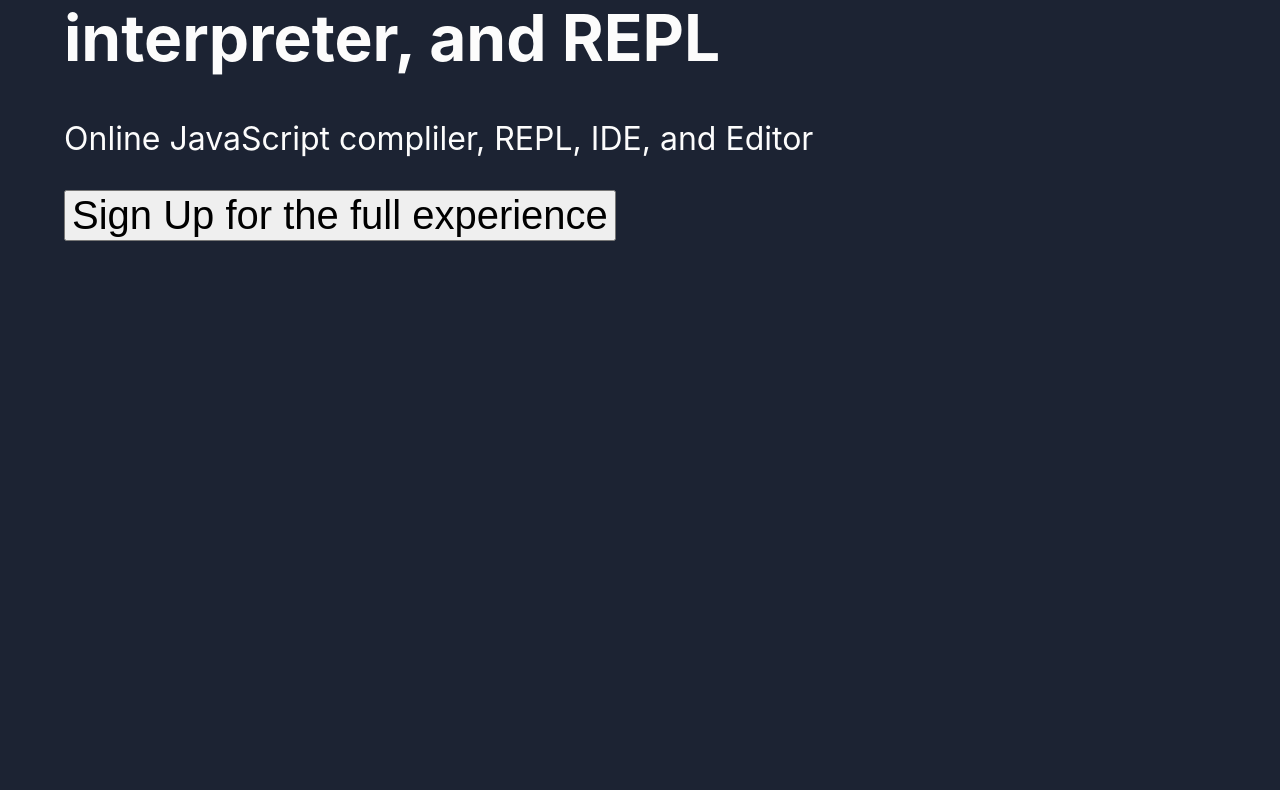
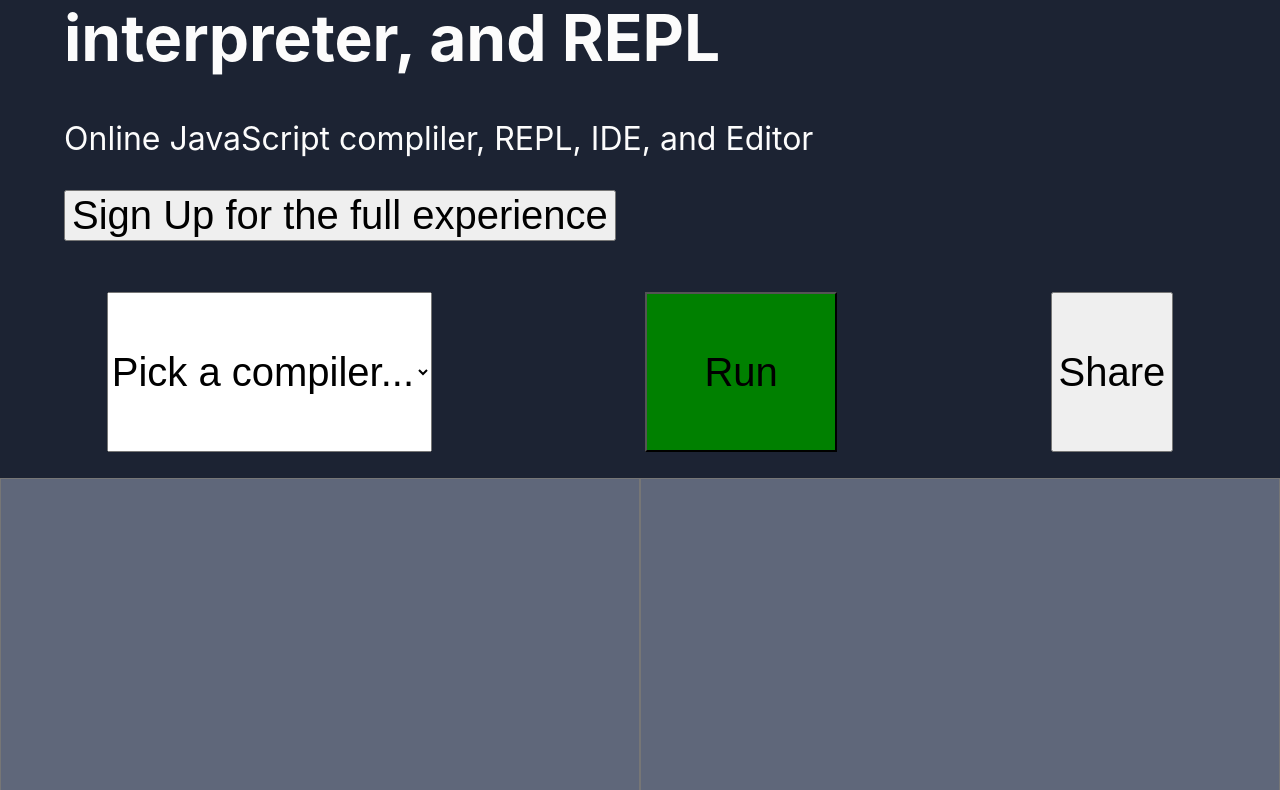
Before and after one commit to wayland-i/css-practice, a React (Create React App) app in the folder replit-homepage/: page / in a window 1280 px wide. Shown: the part 310-1100 px from the top of the page. Before the commit the page ends 800 px from the top, so only its background shows below. Built offline with nearby package versions, Linux system fonts and the light colour scheme.

Commit message:
feat: CodeEditor added to site

```diff
--- a/replit-homepage/src/App.css
+++ b/replit-homepage/src/App.css
@@ -5,3 +5,11 @@ div {
 button {
  font-size: 2.5rem;
 }
+
+textarea {
+  background-color: #5F677A;
+}
+
+select {
+  font-size: 2.5rem;
+}
--- a/replit-homepage/src/CodeEditor.js
+++ b/replit-homepage/src/CodeEditor.js
@@ -1,11 +1,47 @@
 import React from 'react';
+import styled from 'styled-components';
+
+const Editor = styled.div`
+    display: flex;
+    justify-content: space-around;
+`
+
+const Main = styled.div`
+
+
+`
+
+const Buttons = styled.div`
+    display: flex;
+    justify-content: space-around;
+    margin-bottom: 2%;
+`
 
 function CodeEditor() {
   return (
-    <div>
+    <Main>
 
+        <Buttons>
 
-    </div>
+            <select value='pick a compiler'>
+                <option value="">Pick a compiler...</option>
+                <option value="Node.js">Node.js</option>
+                <option value="Python">Python</option>
+                <option value="C++">C++</option>
+            </select>
+
+            <button style={{ 'backgroundColor': 'green', 'width': '12rem', 'height': '10rem'}}>Run</button>
+
+            <button>Share</button>
+
+        </Buttons>
+
+        <Editor>
+            <textarea rows="100" cols="180"></textarea>
+            <textarea rows="100" cols="180"></textarea>
+        </Editor>
+
+    </Main>
   );
 }
 
```
